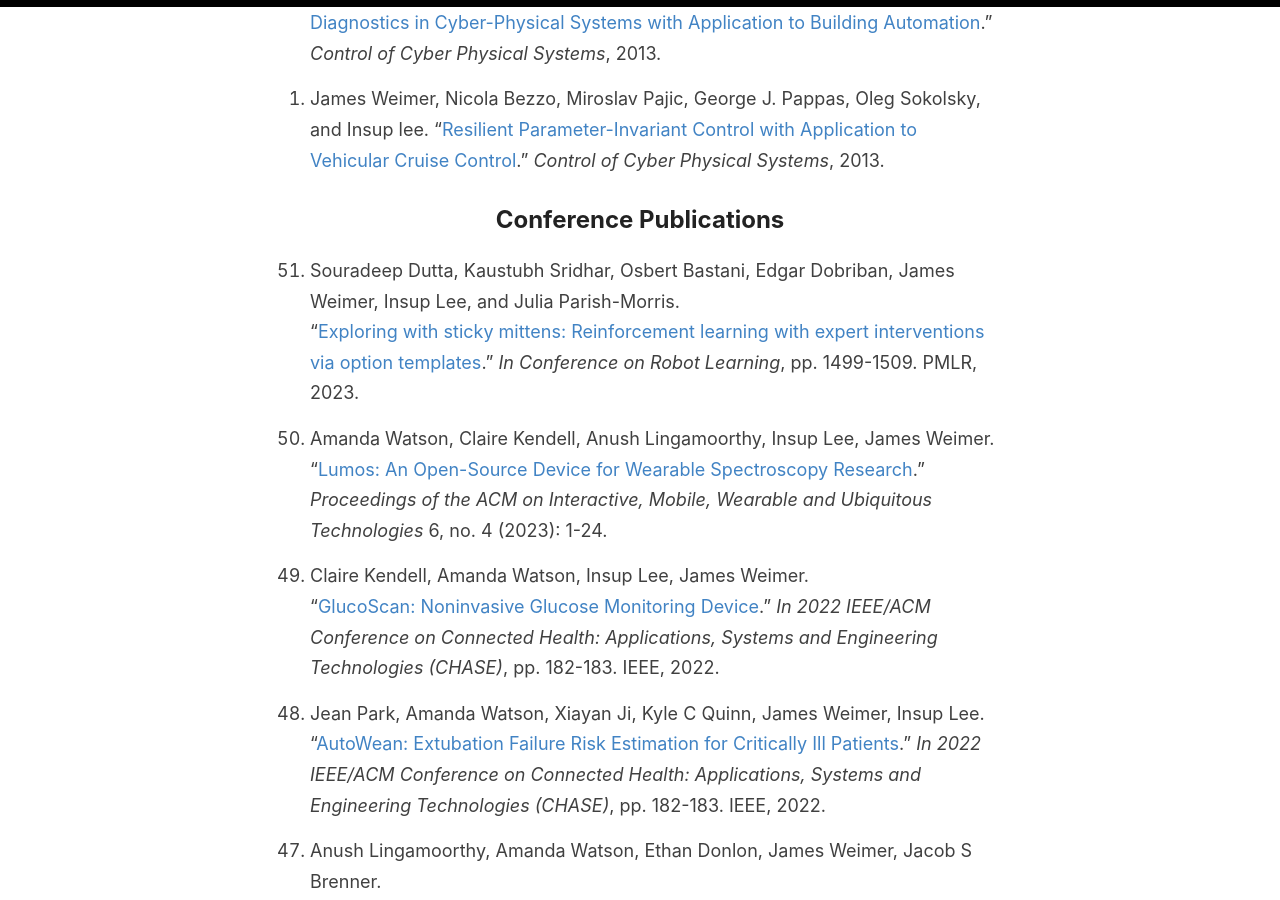
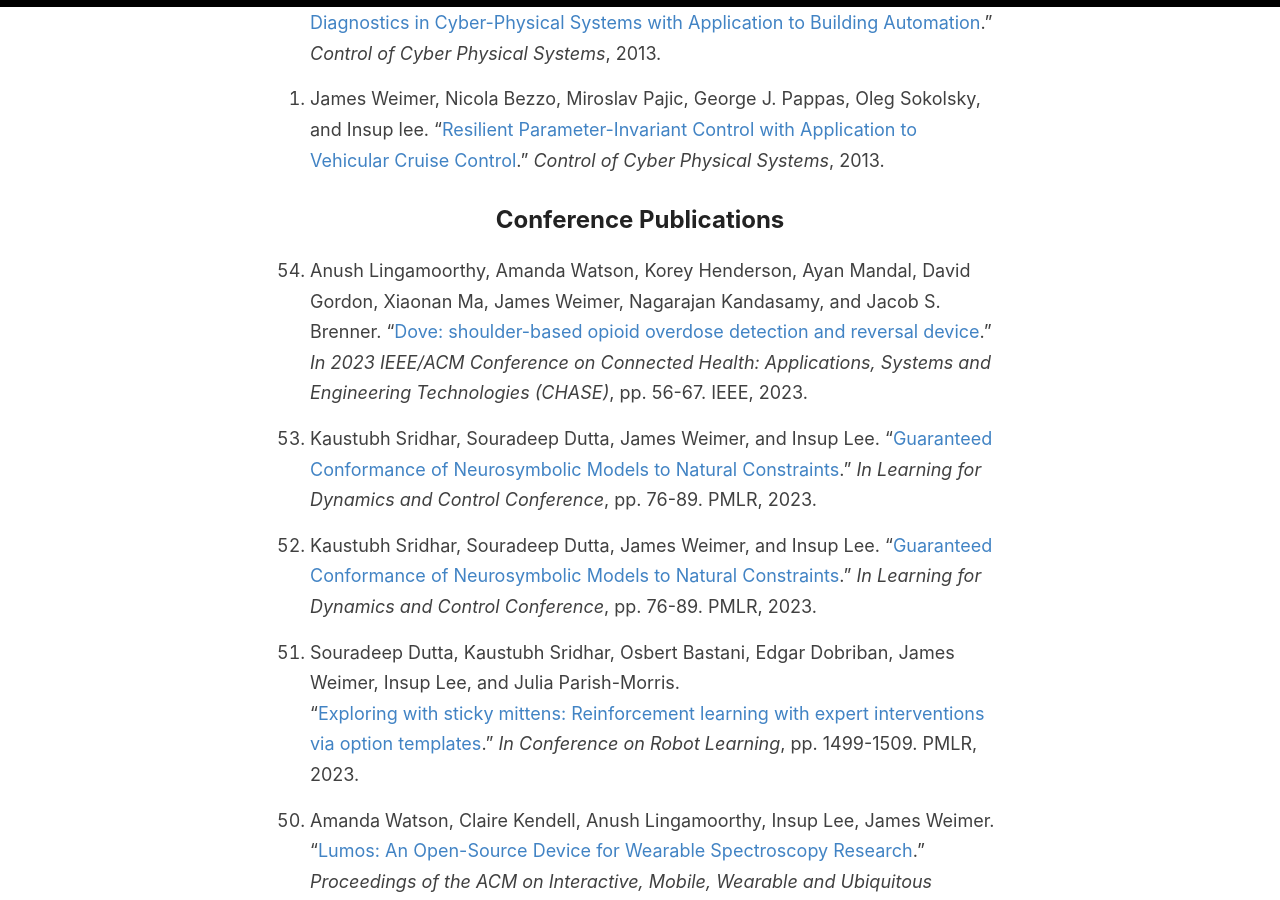
Before and after one commit to weimerj/weimerj.github.io, a Jekyll site: the page built from _pages/publications.md, in a window 1280 px wide and 900 px high, scrolled down 4060 px. Built offline with Jekyll 4.4.1, drawn with Linux system fonts in a browser that asks for light colours; our own code applies the rules of GitHub Pages for plain Markdown files.

Commit message:
publications

```diff
--- a/_pages/publications.md
+++ b/_pages/publications.md
@@ -140,6 +140,18 @@ permalink: /publications/
 
 
 ## Conference Publications
+
+0. Anush Lingamoorthy, Amanda Watson, Korey Henderson, Ayan Mandal, David Gordon, Xiaonan Ma, James Weimer, Nagarajan Kandasamy, and Jacob S. Brenner.
+   "[Dove: shoulder-based opioid overdose detection and reversal device](../pdf/2023-chase.pdf)."
+   _In 2023 IEEE/ACM Conference on Connected Health: Applications, Systems and Engineering Technologies (CHASE)_, pp. 56-67. IEEE, 2023.
+
+0. Kaustubh Sridhar, Souradeep Dutta, James Weimer, and Insup Lee.
+   "[Guaranteed Conformance of Neurosymbolic Models to Natural Constraints](../pdf/2023-l4dc.pdf)."
+   _In Learning for Dynamics and Control Conference_, pp. 76-89. PMLR, 2023.
+
+0. Kaustubh Sridhar, Souradeep Dutta, James Weimer, and Insup Lee.
+   "[Guaranteed Conformance of Neurosymbolic Models to Natural Constraints](../pdf/2023-l4dc.pdf)."
+   _In Learning for Dynamics and Control Conference_, pp. 76-89. PMLR, 2023.
 
 0. Souradeep Dutta, Kaustubh Sridhar, Osbert Bastani, Edgar Dobriban, James Weimer, Insup Lee, and Julia Parish-Morris.
    "[Exploring with sticky mittens: Reinforcement learning with expert interventions via option templates](../pdf/2023-corl.pdf)."
```
Also changed, not shown: 2 other files.
